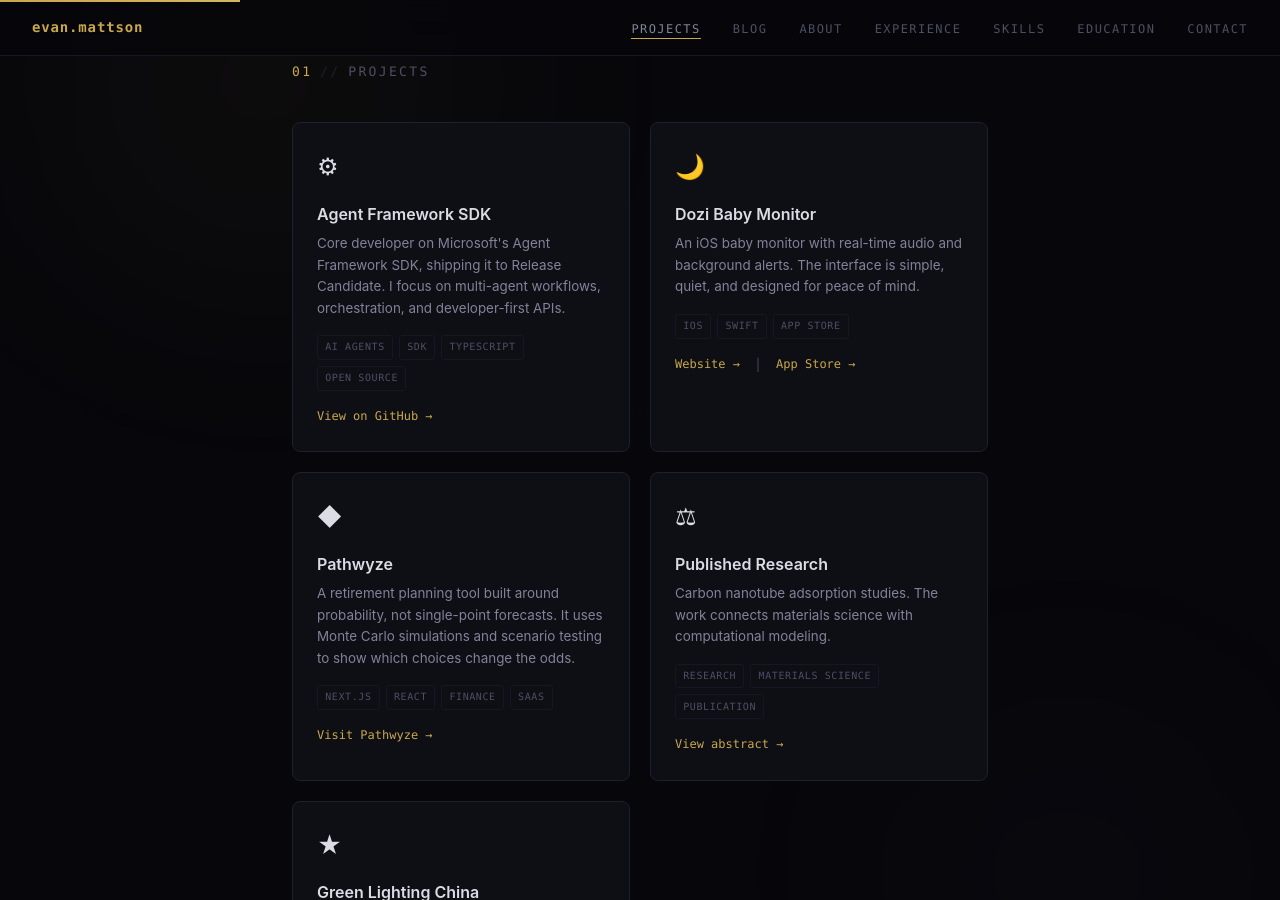
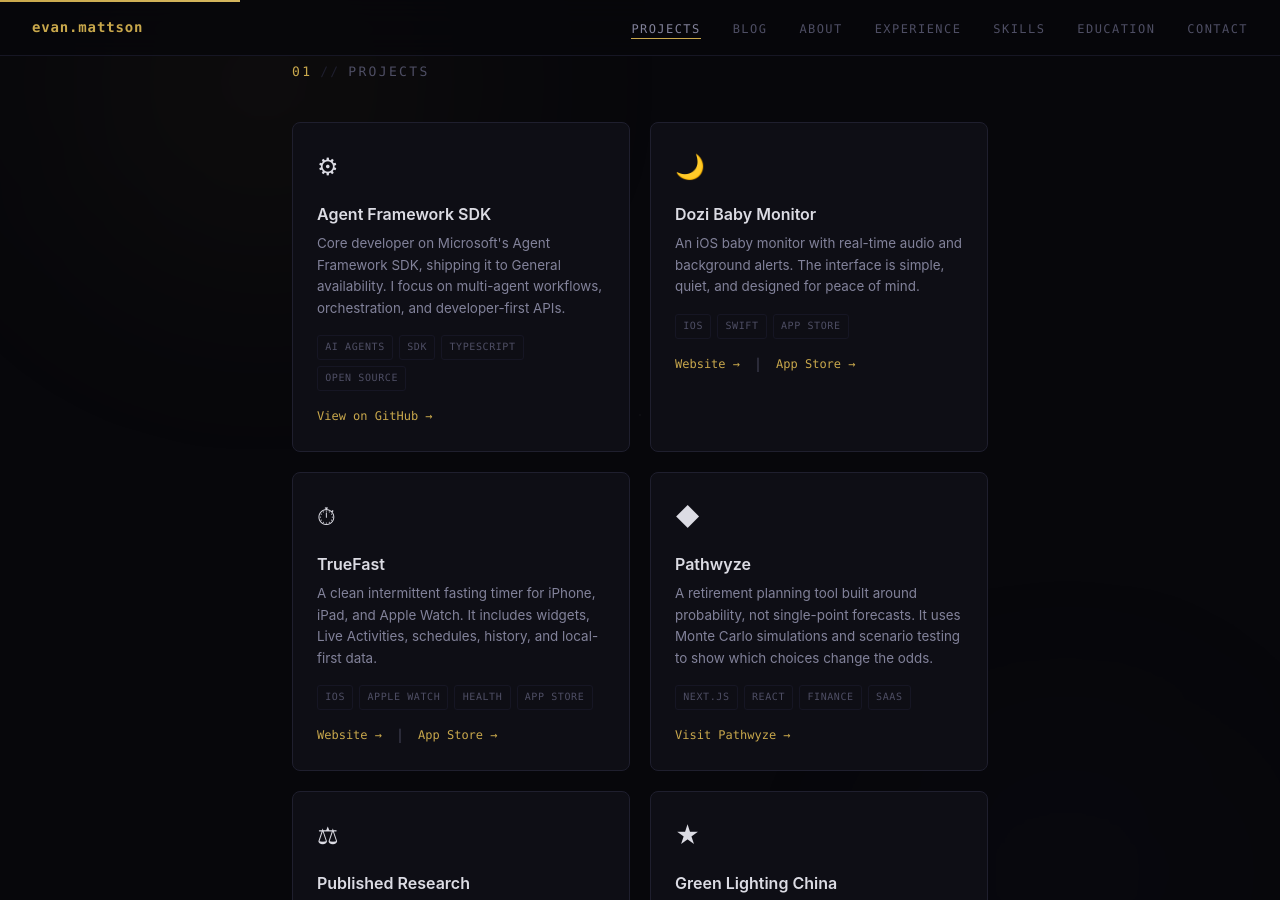
Before and after one commit to moonbox3/evan-cv, a Jekyll site: the page built from index.html, in a window 1280 px wide and 900 px high, scrolled down 935 px. Built offline with Jekyll 4.4.1, drawn with Linux system fonts in a browser that asks for light colours.

Commit message:
Add TrueFast card and fix globe sizing

```diff
--- a/_layouts/default.html
+++ b/_layouts/default.html
@@ -1225,6 +1225,8 @@
     .globe-canvas-wrap canvas {
       display: block;
       margin: 0 auto;
+      width: 100%;
+      height: 100%;
     }
 
 
@@ -1468,16 +1470,23 @@
         if (!canvas || globeInstance) return;
 
         requestAnimationFrame(function() {
-        var size = Math.min(560, window.innerWidth * 0.8, window.innerHeight * 0.55);
+        var size = Math.floor(Math.min(560, window.innerWidth * 0.8, window.innerHeight * 0.55));
+        var dpr = Math.min(window.devicePixelRatio || 1, 2);
+        var renderSize = Math.floor(size * dpr);
         canvas.parentElement.style.width = size + 'px';
+        canvas.parentElement.style.height = size + 'px';
+        canvas.style.width = size + 'px';
+        canvas.style.height = size + 'px';
+        canvas.width = renderSize;
+        canvas.height = renderSize;
 
         import('https://cdn.jsdelivr.net/npm/cobe@0.6.3/+esm').then(function(mod) {
           var createGlobe = mod.default;
           var phi = 2.2;
           globeInstance = createGlobe(canvas, {
-            devicePixelRatio: Math.min(window.devicePixelRatio, 2),
-            width: size,
-            height: size,
+            devicePixelRatio: dpr,
+            width: renderSize,
+            height: renderSize,
             phi: phi,
             theta: 0.25,
             scale: 0.8,
--- a/index.html
+++ b/index.html
@@ -31,7 +31,7 @@
       <span class="project-icon" aria-hidden="true">&#9881;</span>
       <h3 class="project-name">Agent Framework SDK</h3>
       <p class="project-desc">
-        Core developer on Microsoft's Agent Framework SDK, shipping it to Release Candidate.
+        Core developer on Microsoft's Agent Framework SDK, shipping it to General availability.
         I focus on multi-agent workflows, orchestration, and developer-first APIs.
       </p>
       <div class="project-tags">
@@ -59,6 +59,26 @@
         <a href="https://dozibabymonitor.app" target="_blank" rel="noopener noreferrer" class="project-link" style="margin-top:0;">Website &rarr;</a>
         <span style="color:var(--text-muted);font-size:0.75rem;">|</span>
         <a href="https://apps.apple.com/us/app/dozi-baby-monitor/id6760961312" target="_blank" rel="noopener noreferrer" class="project-link" style="margin-top:0;">App Store &rarr;</a>
+      </div>
+    </div>
+
+    <div class="project-card reveal">
+      <span class="project-icon" aria-hidden="true">&#9201;</span>
+      <h3 class="project-name">TrueFast</h3>
+      <p class="project-desc">
+        A clean intermittent fasting timer for iPhone, iPad, and Apple Watch.
+        It includes widgets, Live Activities, schedules, history, and local-first data.
+      </p>
+      <div class="project-tags">
+        <span class="ptag">iOS</span>
+        <span class="ptag">Apple Watch</span>
+        <span class="ptag">Health</span>
+        <span class="ptag">App Store</span>
+      </div>
+      <div class="project-links" style="display:flex;gap:1rem;align-items:center;margin-top:1rem;">
+        <a href="https://gettruefast.com" target="_blank" rel="noopener noreferrer" class="project-link" style="margin-top:0;">Website &rarr;</a>
+        <span style="color:var(--text-muted);font-size:0.75rem;">|</span>
+        <a href="https://apps.apple.com/us/app/truefast/id6762436547" target="_blank" rel="noopener noreferrer" class="project-link" style="margin-top:0;">App Store &rarr;</a>
       </div>
     </div>
 
```
Also changed, not shown: tests/seo_regression_check.py (+23 -0 lines).
